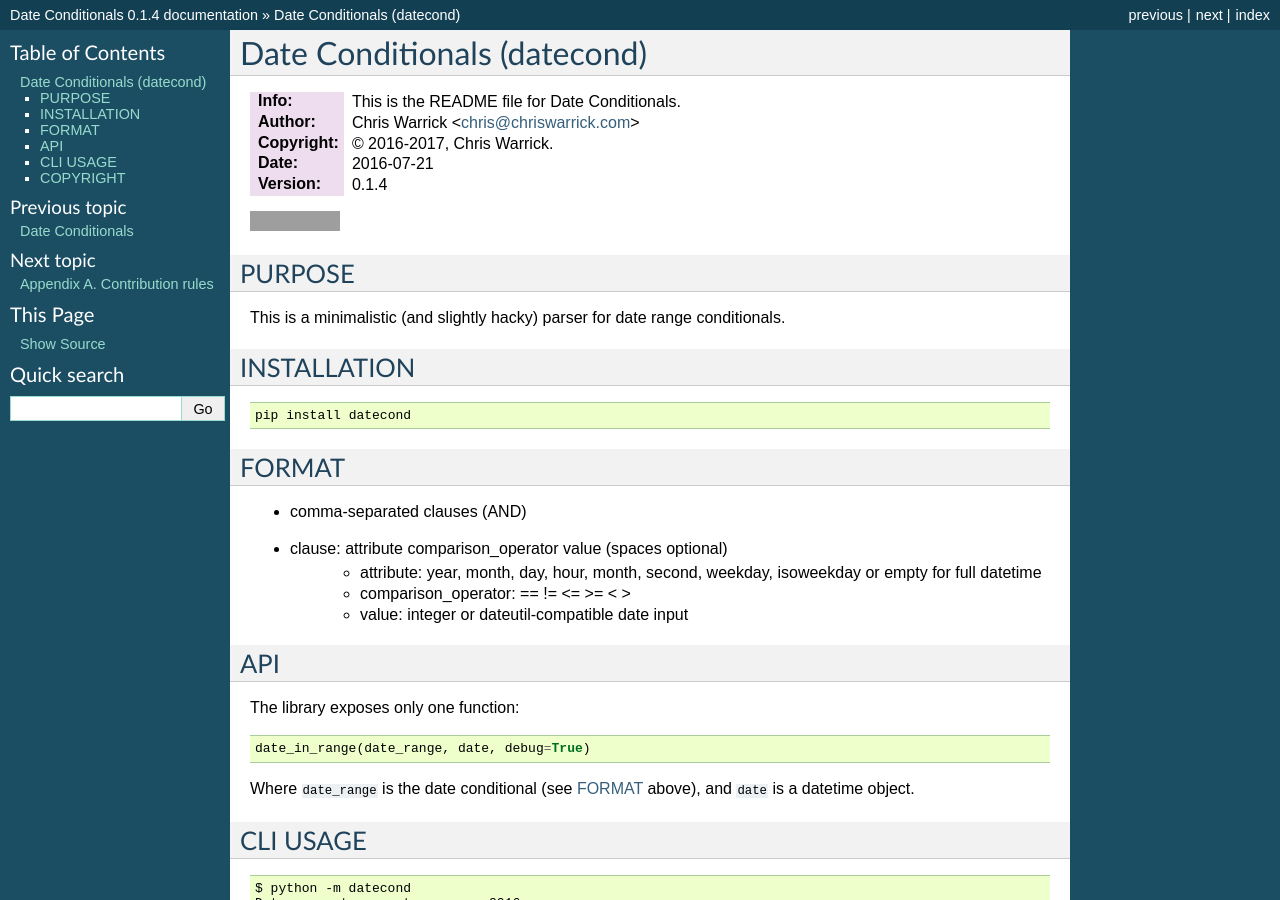
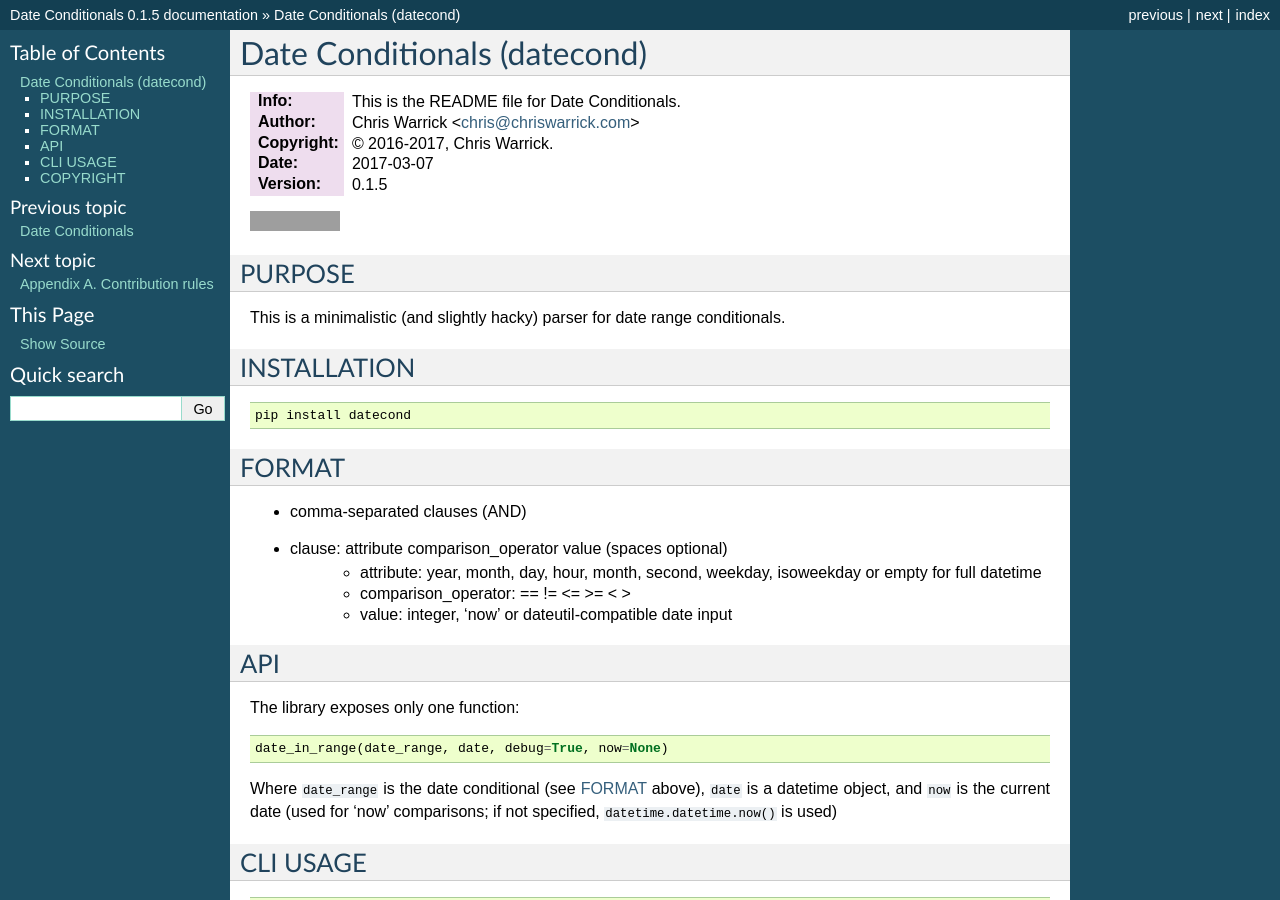
Before and after one commit to Kwpolska/datecond, a Sphinx documentation site: the page built from docs/README.rst, in a window 1280 px wide and 900 px high. Built offline with Sphinx 7.4.7, drawn with Linux system fonts in a browser that asks for light colours; some of the changed text lies outside the part shown; grey boxes are pictures that could not be loaded.

Commit message:
v0.1.5: Support 'now' as a comparison value
Signed-off-by: Chris Warrick <kwpolska@gmail.com>

```diff
--- a/docs/LICENSE.rst
+++ b/docs/LICENSE.rst
@@ -5,8 +5,8 @@ Appendix B. License for Date Conditionals
 :Author: Chris Warrick <chris@chriswarrick.com>
 :Copyright: © 2016-2017, Chris Warrick.
 :License: BSD (see /LICENSE or :doc:`Appendix B <LICENSE>`.)
-:Date: 2016-07-21
-:Version: 0.1.4
+:Date: 2017-03-07
+:Version: 0.1.5
 
 .. index:: LICENSE
 
--- a/docs/README.rst
+++ b/docs/README.rst
@@ -4,8 +4,8 @@ Date Conditionals (datecond)
 :Info: This is the README file for Date Conditionals.
 :Author: Chris Warrick <chris@chriswarrick.com>
 :Copyright: © 2016-2017, Chris Warrick.
-:Date: 2016-07-21
-:Version: 0.1.4
+:Date: 2017-03-07
+:Version: 0.1.5
 
 .. index: README
 .. image:: https://travis-ci.org/Kwpolska/datecond.svg?branch=master
@@ -30,7 +30,7 @@ FORMAT
 * clause: attribute comparison_operator value (spaces optional)
     * attribute: year, month, day, hour, month, second, weekday, isoweekday or empty for full datetime
     * comparison_operator: == != <= >= < >
-    * value: integer or dateutil-compatible date input
+    * value: integer, 'now' or dateutil-compatible date input
 
 API
 ---
@@ -39,10 +39,11 @@ The library exposes only one function:
 
 ::
 
-   date_in_range(date_range, date, debug=True)
+   date_in_range(date_range, date, debug=True, now=None)
 
-Where ``date_range`` is the date conditional (see `FORMAT`_ above), and
-``date`` is a datetime object.
+Where ``date_range`` is the date conditional (see `FORMAT`_ above),
+``date`` is a datetime object, and ``now`` is the current date (used for 'now'
+comparisons; if not specified, ``datetime.datetime.now()`` is used)
 
 CLI USAGE
 ---------
--- a/docs/conf.py
+++ b/docs/conf.py
@@ -48,9 +48,9 @@
 # built documents.
 #
 # The short X.Y version.
-version = '0.1.4'
+version = '0.1.5'
 # The full version, including alpha/beta/rc tags.
-release = '0.1.4'
+release = '0.1.5'
 
 # The language for content autogenerated by Sphinx. Refer to documentation
 # for a list of supported languages.
--- a/setup.cfg
+++ b/setup.cfg
@@ -1,7 +1,7 @@
 [wheel]
 universal = 1
 
-[pytest]
+[tool:pytest]
 norecursedirs = .git
 addopts = --cov=datecond --cov-report term-missing
 
--- a/setup.py
+++ b/setup.py
@@ -6,7 +6,7 @@ from setuptools import setup, find_packages
 
 
 setup(name='datecond',
-      version='0.1.4',
+      version='0.1.5',
       description='Parser for date range conditionals.',
       keywords='datecond',
       author='Chris Warrick',
```
Also changed, not shown: CHANGELOG.rst (+5 -2 lines), README.rst (+7 -6 lines), datecond/__init__.py (+9 -2 lines), docs/CHANGELOG.rst (+5 -2 lines), 3 other files.
